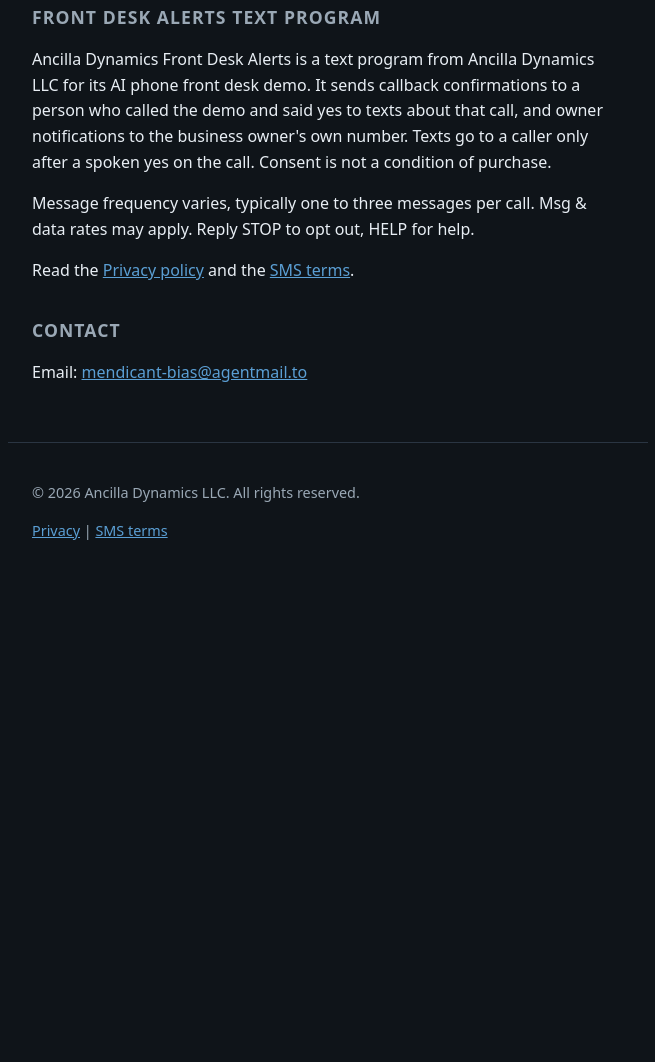
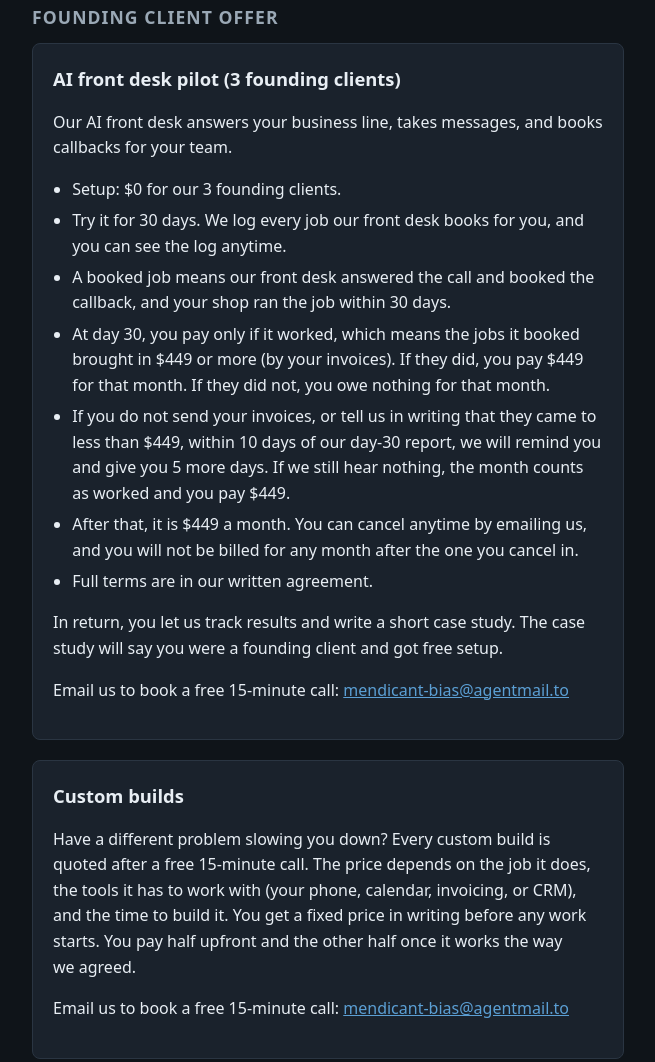
Before and after one commit to grokbotops/ancilla-dynamics, a plain HTML site: page index.html in a window 1280 px wide. Shown: the part 878-1940 px from the top of the page, without its empty margins (312-967 px from the left). Before the commit the page ends 1482 px from the top, so only its background shows below. Drawn offline with Linux system fonts and the light colour scheme.

Commit message:
Homepage: founding offer block (Rev 4c) (#6)
* Homepage: founding offer block (Rev 4c)

Add the Revision 4c founding-client offer after Recent work. Copy is word for word from the homepage block. The Hear the demo line is omitted because the site has no demo URL.

* Founding offer wrap fix: balanced titles and no orphan bullets

Add text-wrap:balance on card titles and text-wrap:pretty on offer list items. Keep "written agreement" together with a non-breaking space. No other copy changes.

* Update founding offer Card 1 and Card 2 to current Rev 4c

Drop free from the pilot, rewrite the day-30 line, add the invoice-timing bullet, and replace the Card 2 price range with the quoted custom-build wording. Hear the demo stays omitted. No other copy changes.

* Replace founding-offer invoice bullet with current Rev 4c wording

The short no-invoice line is superseded. The new line adds the written notice option, a reminder, 5 more days, and payment of $449 if we still hear nothing.

---------

Co-authored-by: grokbotops <grokbotops@users.noreply.github.com>

```diff
--- a/index.html
+++ b/index.html
@@ -64,6 +64,14 @@
       border-radius: 8px;
       padding: 1.25rem;
     }
+    .card + .card { margin-top: 1.25rem; }
+    .card h3 {
+      font-size: 1.15rem;
+      font-weight: 650;
+      margin: 0 0 0.5rem;
+      text-wrap: balance;
+    }
+    #founding-offer li { text-wrap: pretty; }
     footer {
       border-top: 1px solid var(--border);
       color: var(--muted);
@@ -123,6 +131,29 @@
         It does not book appointments on a calendar.
       </p>
     </section>
+    <section id="founding-offer" aria-labelledby="founding-offer-heading">
+      <h2 id="founding-offer-heading">Founding client offer</h2>
+      <div class="card">
+        <h3>AI front desk pilot (3 founding clients)</h3>
+        <p>Our AI front desk answers your business line, takes messages, and books callbacks for your team.</p>
+        <ul>
+          <li>Setup: $0 for our 3 founding clients.</li>
+          <li>Try it for 30 days. We log every job our front desk books for you, and you can see the log anytime.</li>
+          <li>A booked job means our front desk answered the call and booked the callback, and your shop ran the job within 30 days.</li>
+          <li>At day 30, you pay only if it worked, which means the jobs it booked brought in $449 or more (by your invoices). If they did, you pay $449 for that month. If they did not, you owe nothing for that month.</li>
+          <li>If you do not send your invoices, or tell us in writing that they came to less than $449, within 10 days of our day-30 report, we will remind you and give you 5 more days. If we still hear nothing, the month counts as worked and you pay $449.</li>
+          <li>After that, it is $449 a month. You can cancel anytime by emailing us, and you will not be billed for any month after the one you cancel in.</li>
+          <li>Full terms are in our written&nbsp;agreement.</li>
+        </ul>
+        <p>In return, you let us track results and write a short case study. The case study will say you were a founding client and got free setup.</p>
+        <p>Email us to book a free 15-minute call: <a href="mailto:mendicant-bias@agentmail.to">mendicant-bias@agentmail.to</a></p>
+      </div>
+      <div class="card">
+        <h3>Custom builds</h3>
+        <p>Have a different problem slowing you down? Every custom build is quoted after a free 15-minute call. The price depends on the job it does, the tools it has to work with (your phone, calendar, invoicing, or CRM), and the time to build it. You get a fixed price in writing before any work starts. You pay half upfront and the other half once it works the way we agreed.</p>
+        <p>Email us to book a free 15-minute call: <a href="mailto:mendicant-bias@agentmail.to">mendicant-bias@agentmail.to</a></p>
+      </div>
+    </section>
     <section id="text-program" aria-labelledby="text-program-heading">
       <h2 id="text-program-heading">Front Desk Alerts text program</h2>
       <p>
```
